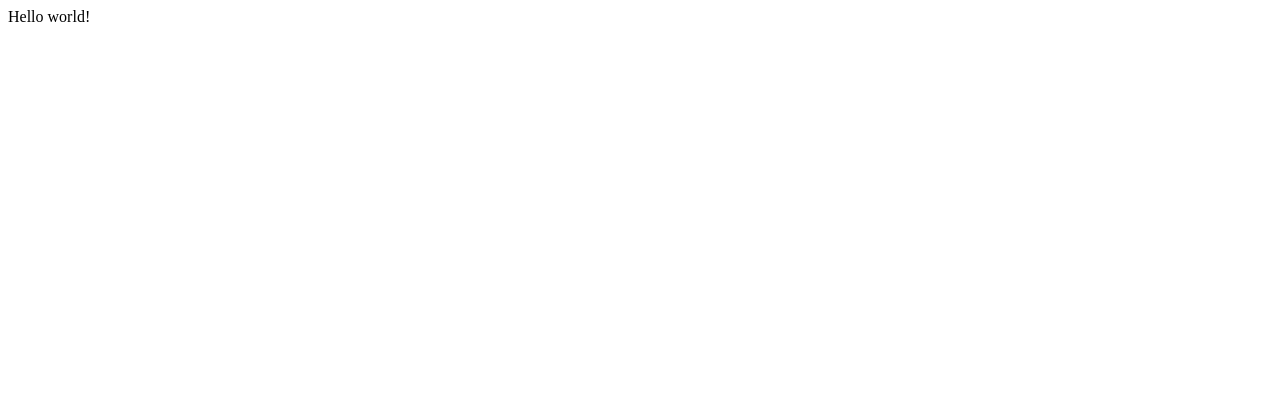
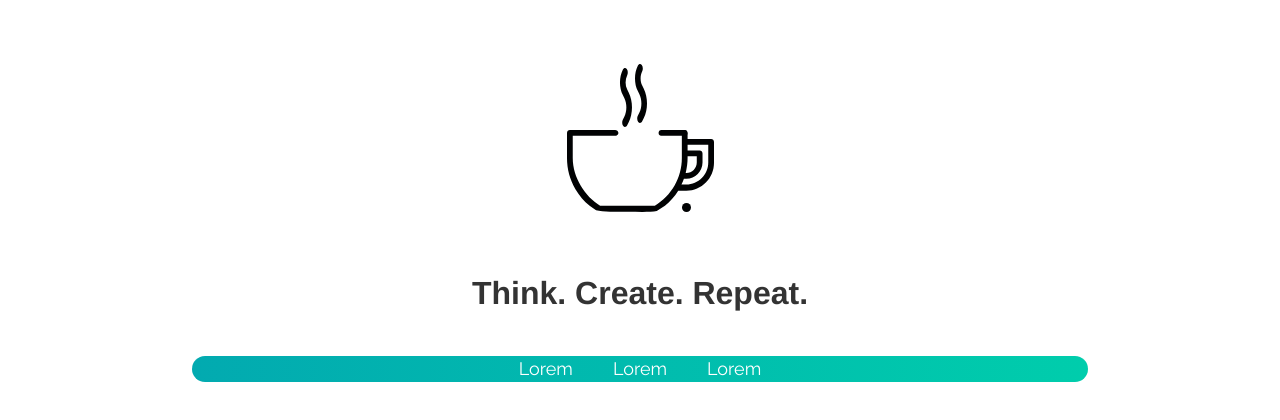
Before and after one commit to paul00b/learning_react, a Gatsby site: page / in a window 1280 px wide. Built offline with nearby package versions, Linux system fonts and the light colour scheme; Gatsby itself is replaced by a stand-in of ours.

Commit message:
first commit

```diff
--- /dev/null
+++ b/gatsby-browser.js
@@ -0,0 +1 @@
+import "./src/styles/custom.css"
--- a/gatsby-config.js
+++ b/gatsby-config.js
@@ -5,5 +5,15 @@
  */
 
 module.exports = {
-  /* Your site config here */
+  plugins: [
+    {
+      resolve: `gatsby-plugin-typography`,
+      options: {
+        pathToConfigModule: `src/utils/typography`,
+      },
+    },
+    {
+     resolve:  `gatsby-plugin-styled-components`,
+    }
+  ],
 }
--- /dev/null
+++ b/src/components/colors.js
@@ -0,0 +1,8 @@
+const colorsGlobal = {
+    backgroundBlack: '#151519',
+    gradientBlue: '#02aab0',
+    gradientGreen: '#00cdac',
+    gradientBlueGreen: 'linear-gradient(90deg,#02aab0 , #00cdac)',
+}
+
+export default colorsGlobal;
--- /dev/null
+++ b/src/components/container/container.js
@@ -0,0 +1,7 @@
+import React from 'react'
+import containerStyles from "./container.module.css"
+export default ({children}) => (
+    <div className={containerStyles.container}>
+        {children}
+    </div>
+)
--- /dev/null
+++ b/src/components/container/container.module.css
@@ -0,0 +1,3 @@
+.container{
+    margin:0 15%;
+}
--- /dev/null
+++ b/src/components/header/header.js
@@ -0,0 +1,3 @@
+import React from "react"
+import header from "./headerStyle.module.css";
+export default props => <h1 className={header.title}>{props.headerText}</h1>
--- /dev/null
+++ b/src/components/header/headerStyle.module.css
@@ -0,0 +1,3 @@
+.title{
+text-align:center;
+}
--- /dev/null
+++ b/src/components/logo/logo.js
@@ -0,0 +1,8 @@
+import React from "react"
+import logoStyles from "./logostyle.module.css"
+import logo from "../../images/bro.svg"
+export default () => (
+    <div className={logoStyles.logoContainer}>
+        <img className={logoStyles.logo} src={logo}></img>
+    </div>
+)
--- /dev/null
+++ b/src/components/logo/logoStyle.module.css
@@ -0,0 +1,7 @@
+.logoContainer{
+width:100%;
+}
+.logo{
+   display:block;
+   margin: 4rem auto;
+}
--- /dev/null
+++ b/src/components/navbar/navbar.js
@@ -0,0 +1,23 @@
+import React from "react";
+import {Link} from "gatsby"
+import NavStyle from  "./navbar.module.css"
+import styled, {ThemeProvider} from "styled-components"
+import colorsGlobal from "../../components/colors"
+
+const StyledContainer = styled.div`
+    background-image: ${colorsGlobal.gradientBlueGreen};
+    margin: 0 auto;
+    display:block;
+    text-align:center;
+    border-radius: 30px;
+    margin-top:5%;
+`;
+
+export default () => (
+
+   <StyledContainer>
+       <Link className={NavStyle.link} to="/">Lorem</Link>
+       <Link className={NavStyle.link} to="/">Lorem</Link>
+       <Link className={NavStyle.link} to="/">Lorem</Link>
+   </StyledContainer>
+)
--- /dev/null
+++ b/src/components/navbar/navbar.module.css
@@ -0,0 +1,9 @@
+.link{
+    text-decoration:none!important;
+    font-size:18px;
+    text-shadow: none;
+    color:white;
+    background-image:none;
+    padding:0px 20px;
+    font-weight:200;
+}
--- /dev/null
+++ b/src/pages/about.js
@@ -0,0 +1,23 @@
+import React from "react"
+import Header from "../components/header/header"
+import Logo from "../components/logo/logo"
+import styles from "./about.module.css"
+import {Link} from "gatsby"
+
+const User = props => (
+    <div className={styles.user}>
+    <img src={props.avatar} className={styles.avatar} alt="" />
+    <div className={styles.description}>
+      <h2 className={styles.username}>{props.username}</h2>
+      <p className={styles.excerpt}>{props.excerpt}</p>
+    </div>
+  </div>
+)
+export default () => (
+    <div>
+        <Link to ="/">
+            <Logo/>
+        </Link>
+        <Header headerText="About gatsby"/>
+    </div>
+)
--- /dev/null
+++ b/src/pages/about.module.css
@@ -0,0 +1,27 @@
+
+.user {
+  display: flex;
+  align-items: center;
+  margin: 0 auto 12px auto;
+}
+.user:last-child {
+  margin-bottom: 0;
+}
+.avatar {
+  flex: 0 0 96px;
+  width: 96px;
+  height: 96px;
+  margin: 0;
+}
+.description {
+  flex: 1;
+  margin-left: 18px;
+  padding: 12px;
+}
+.username {
+  margin: 0 0 12px 0;
+  padding: 0;
+}
+.excerpt {
+  margin: 0;
+}
--- a/src/pages/index.js
+++ b/src/pages/index.js
@@ -1,3 +1,21 @@
 import React from "react"
+import "../styles/custom.css"
+// import {Link} from "gatsby"
+import {ThemeProvider} from "styled-components"
+import Header from "../components/header/header"
+import Container from"../components/container/container"
+import Logo from "../components/logo/logo"
+import Navbar from "../components/navbar/navbar"
+import colors from "../components/colors"
 
-export default () => <div>Hello world!</div>
+
+
+export default () => (
+    <ThemeProvider theme={colors}>
+        <Container>
+            <Logo/>
+            <Header headerText="Think. Create. Repeat."/>
+            <Navbar />
+        </Container>
+    </ThemeProvider>
+    )
--- /dev/null
+++ b/src/styles/custom.css
@@ -0,0 +1,4 @@
+@import url('https://fonts.googleapis.com/css?family=Raleway&display=swap');
+html, body {
+    font-family: 'Raleway', sans-serif;
+}
--- /dev/null
+++ b/src/utils/typography.js
@@ -0,0 +1,5 @@
+import Typography from "typography"
+import fairyGateTheme from "typography-theme-fairy-gates"
+const typography = new Typography(fairyGateTheme)
+export const { scale, rhythm, options } = typography
+export default typography
```
Also changed, not shown: package.json (+8 -1 lines), src/images/bro.svg (added), 2 other files.
